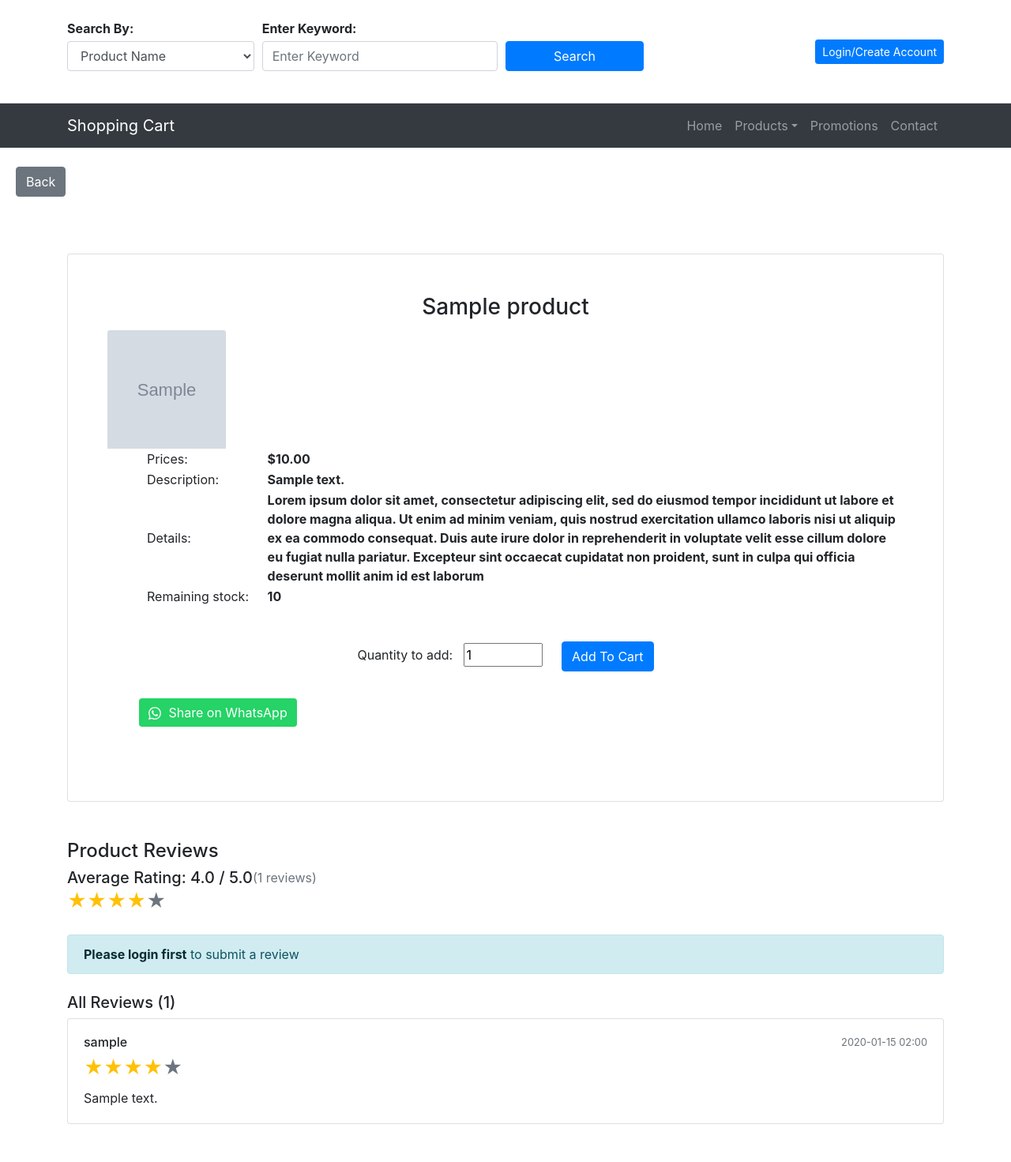
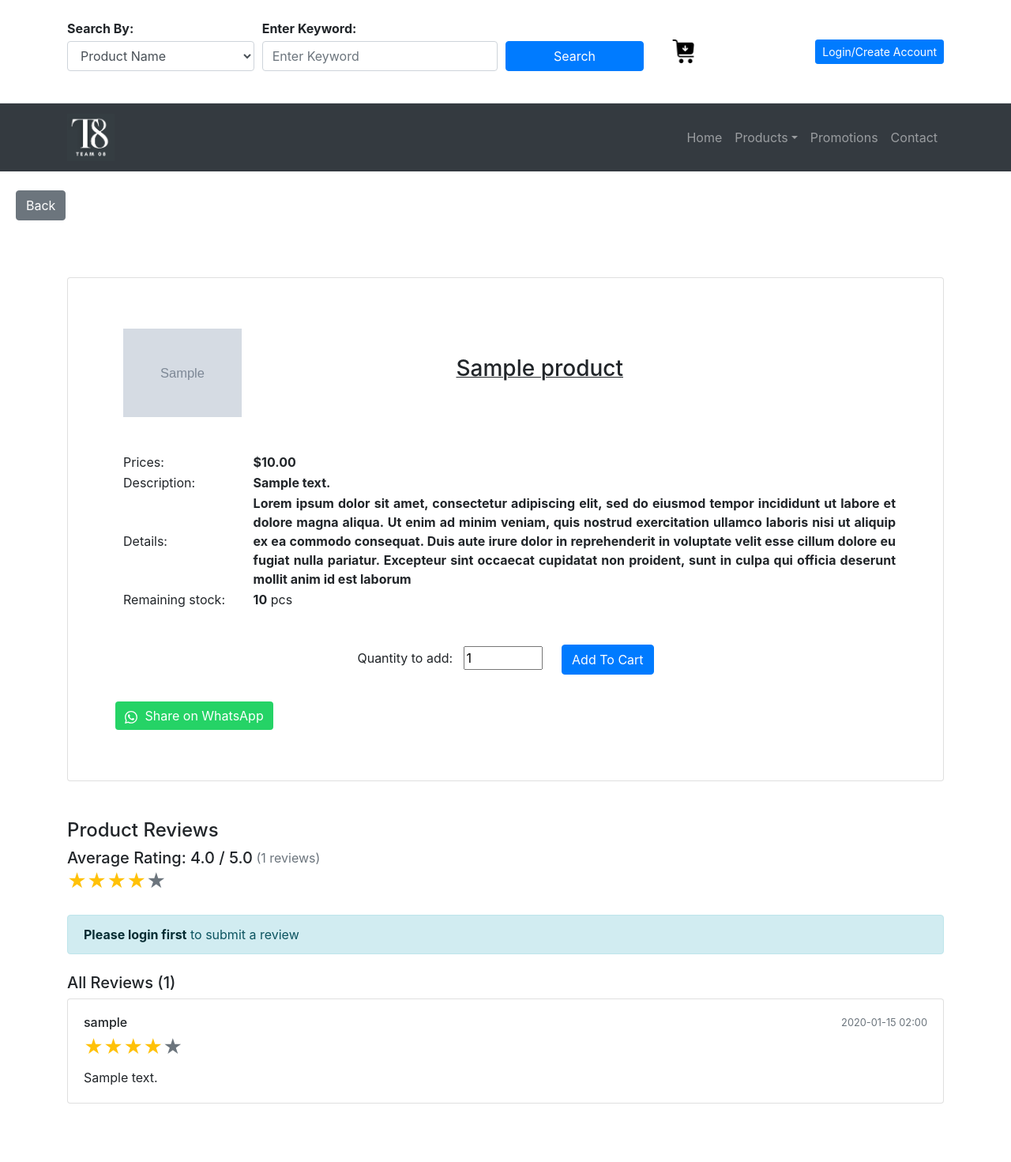
Before and after one commit to PB-Tan/shopping-cart, a Spring Boot app: page /catalogue/1 in a window 1280 px wide. Shown: the whole page at 79% size. After the commit the page ends 1397 px from the top, so only its background shows below. Run offline with Spring Boot 4, Linux system fonts and the light colour scheme; tables that the repository leaves empty hold one stand-in row (values such as "Sample post"); grey boxes marked "Sample" are stand-in pictures.

Commit message:
UI designs

```diff
--- a/shopping-cart/src/main/resources/templates/catalogue.html
+++ b/shopping-cart/src/main/resources/templates/catalogue.html
@@ -85,7 +85,7 @@
               th:src="@{${p.imageUrl}}"
               class="card-img-top"
               alt="watch"
-              style="width: 200px; height: 200px; object-fit: cover"
+              style="width: 350px; height: 350px; object-fit: contain"
             />
             <div class="card-body">
               <h5 class="card-title" th:text="${p.name}"></h5>
--- a/shopping-cart/src/main/resources/templates/fragments/layout.html
+++ b/shopping-cart/src/main/resources/templates/fragments/layout.html
@@ -38,6 +38,21 @@
         <div
           class="col-md-4 order-1 order-md-2 d-flex justify-content-end align-items-center"
         >
+          <div>
+            <a th:href="@{/cart}">
+              <img
+                th:src="@{\img\add-to-cart.png}"
+                class="card-img-top"
+                alt="cart"
+                style="
+                  width: 40px;
+                  height: 30px;
+                  object-fit: contain;
+                  margin-right: 12px;
+                "
+              />
+            </a>
+          </div>
           <div class="dropdown" th:if="${session.username != null}">
             <a
               href="#"
@@ -64,7 +79,7 @@
               class="dropdown-menu dropdown-menu-right"
               aria-labelledby="userMenuButton"
             >
-              <a class="dropdown-item" th:href="@{/cart}">Shopping cart</a>
+              <!-- <a class="dropdown-item" th:href="@{/cart}">Shopping cart</a> -->
               <a class="dropdown-item" href="#">Account Settings</a>
               <a class="dropdown-item" th:href="@{/order/history}">Orders</a>
               <a class="dropdown-item" th:href="@{/favorites}">Favourites</a>
@@ -91,7 +106,9 @@
     aria-label="Primary navigation"
   >
     <div class="container">
-      <a class="navbar-brand" th:href="@{/catalogue}">Shopping Cart</a>
+      <a class="navbar-brand" th:href="@{/catalogue}"
+        ><img th:src="@{\img\TEAM 08 logo.png}" style="width: 60px"
+      /></a>
       <button
         class="navbar-toggler"
         type="button"
@@ -123,9 +140,8 @@
             <div class="dropdown-menu" aria-labelledby="productsDropdown">
               <a class="dropdown-item" th:href="@{/catalogue}">All products</a>
               <a class="dropdown-item" href="#">Keyboards</a>
-              <a class="dropdown-item" href="#">Beverages</a>
-              <a class="dropdown-item" href="#">Fresh Meats</a>
-              <a class="dropdown-item" href="#">Frozen Products</a>
+              <a class="dropdown-item" href="#">Monitors</a>
+              <a class="dropdown-item" href="#">Speakers</a>
             </div>
           </li>
           <li class="nav-item">
--- a/shopping-cart/src/main/resources/templates/productDetails.html
+++ b/shopping-cart/src/main/resources/templates/productDetails.html
@@ -66,14 +66,16 @@
 				<!-- edit by serene -->
 		<a href="javascript:history.back()" id="backButton" class="btn btn-secondary mt-4 mb-4" style="margin-left:20px;">Back</a>
 		</div>
+		<!--edit ov-->
 		<div class="container mt-5 mb-5">
-		<div class="card" th:each="p: ${productlist}" style = "padding: 50px">
-		<h3 class = "card-title text-center" th:text="${p.name}"/>
+		<div class="card" th:each="p: ${productlist}" style = "padding: 20px;">
+		<div>
 		<img th:src="@{${p.imageUrl}}"
 					class="card-img-top"
-					alt="watch"
-					style="width:150px ;height:150px; object-fit:cover;">
-
+					alt="images"
+					style="width:200px ;height:200px;padding-left:50px; object-fit:contain;">
+		<u><h3 style ="display:inline ; margin-top:10px; margin-left: 25%;" class = "card-title" th:text="${p.name}"/></h3></u>
+		</div>
 	<table>
 		    <!-- <tr>
 				<td style="width:20%; padding-left:50px;" >Name:</td>
@@ -89,7 +91,7 @@
 			</tr>
 			<tr>
 			 	<td style="width:20%; padding-left:50px;" >Details: </td>
-				<td><b>Lorem ipsum dolor sit amet, consectetur adipiscing elit, sed do eiusmod tempor incididunt ut labore et dolore magna aliqua.
+				<td style=" text-align: justify; padding-right:40px;"><b>Lorem ipsum dolor sit amet, consectetur adipiscing elit, sed do eiusmod tempor incididunt ut labore et dolore magna aliqua.
 			  			Ut enim ad minim veniam, quis nostrud exercitation ullamco laboris nisi ut aliquip ex ea commodo consequat.
 			  			Duis aute irure dolor in reprehenderit in voluptate velit esse cillum dolore eu fugiat nulla pariatur.
 			  			Excepteur sint occaecat cupidatat non proident, sunt in culpa qui officia deserunt mollit anim id est laborum
@@ -98,7 +100,7 @@
 			</tr>
 			<tr>
 			  	<td style="width:20%; padding-left:50px;" >Remaining stock: </td>
-				<td><b><span th:text="${p.stock}"></span></b></td>
+				<td><b><span th:text="${p.stock}"></span></b> pcs</td>
 			</tr>
 
 			</table>
@@ -138,8 +140,10 @@
 			<!-- Display average rating -->
 			<div class="mb-4">
 				<div class="d-flex align-items-center">
-					<h5 class="mb-0 me-3">Average Rating: <span th:text="${averageRating}">0.0</span> / 5.0</h5>
-					<span class="text-muted">(<span th:text="${reviewCount}">0</span> reviews)</span>
+
+					<!--edited &nbsp; --- just to leave a space - Non breaking space (&nbsp;) -->
+					<h5 class="mb-0 me-3">Average Rating: <span th:text="${averageRating}">0.0</span> / 5.0 </h5>
+					 <span class="text-muted">&nbsp;(<span th:text="${reviewCount}">0</span> reviews)</span>
 				</div>
 				<div class="rating-stars">
 					<span th:each="i : ${#numbers.sequence(1, 5)}"
```
Also changed, not shown: shopping-cart/src/main/resources/data.sql (+13 -13 lines), shopping-cart/src/main/resources/static/img/TEAM 08 logo.png (added), shopping-cart/src/main/resources/static/img/add-to-cart.png, shopping-cart/src/main/resources/static/img/cahir.jpg (added), shopping-cart/src/main/resources/static/img/charger.jpg (added), shopping-cart/src/main/resources/static/img/headset.jpg (added), shopping-cart/src/main/resources/static/img/hub.jpg (added), shopping-cart/src/main/resources/static/img/kb.jpg (added), shopping-cart/src/main/resources/static/img/monitor.jpg (added), shopping-cart/src/main/resources/static/img/monitor4k.jpg (added), shopping-cart/src/main/resources/static/img/mouse.png (added), shopping-cart/src/main/resources/static/img/speaker.jpg (added), shopping-cart/src/main/resources/static/img/ssd1tb.jpg (added), shopping-cart/src/main/resources/static/img/stand.jpg (added), 2 more files.
